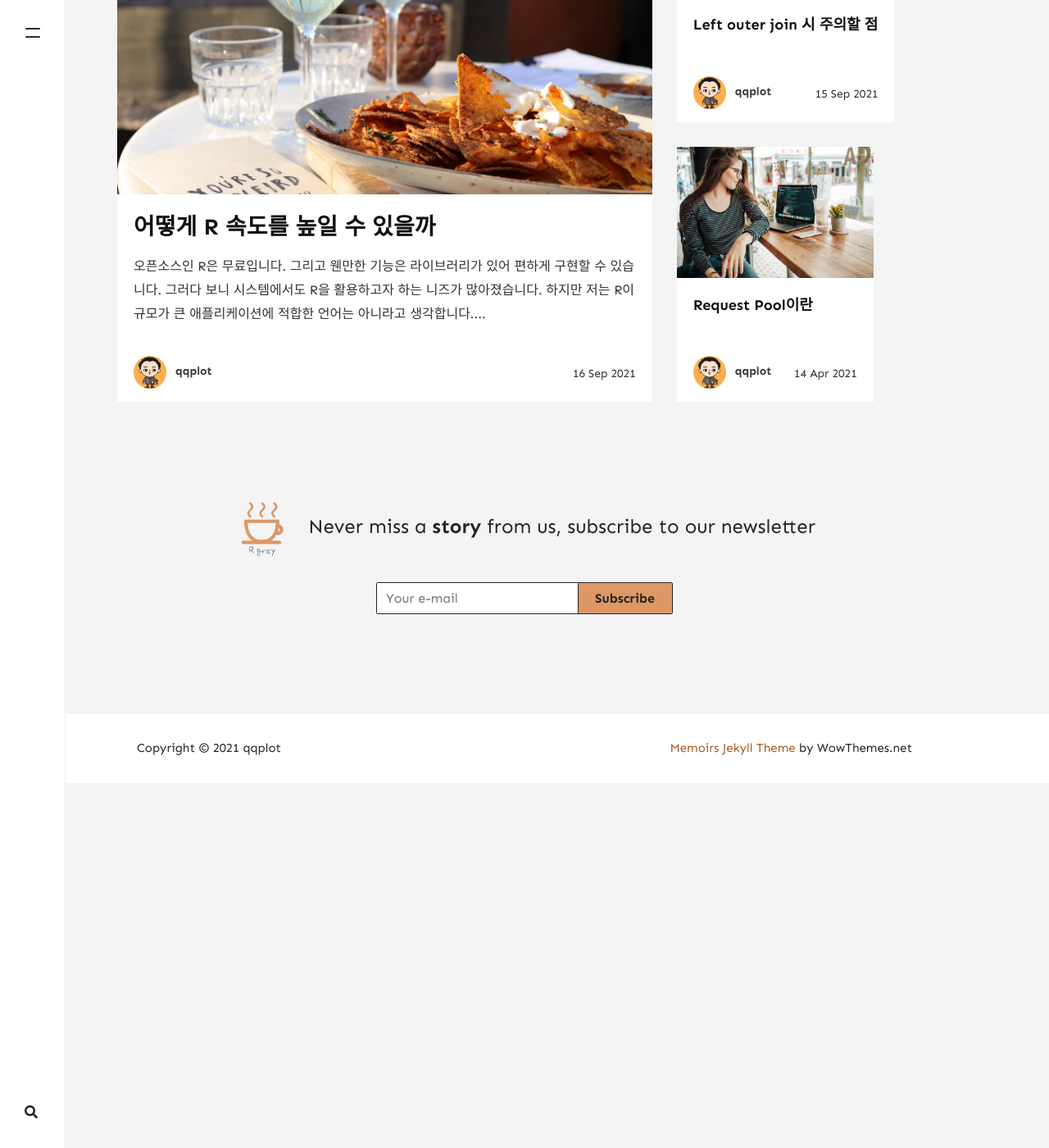
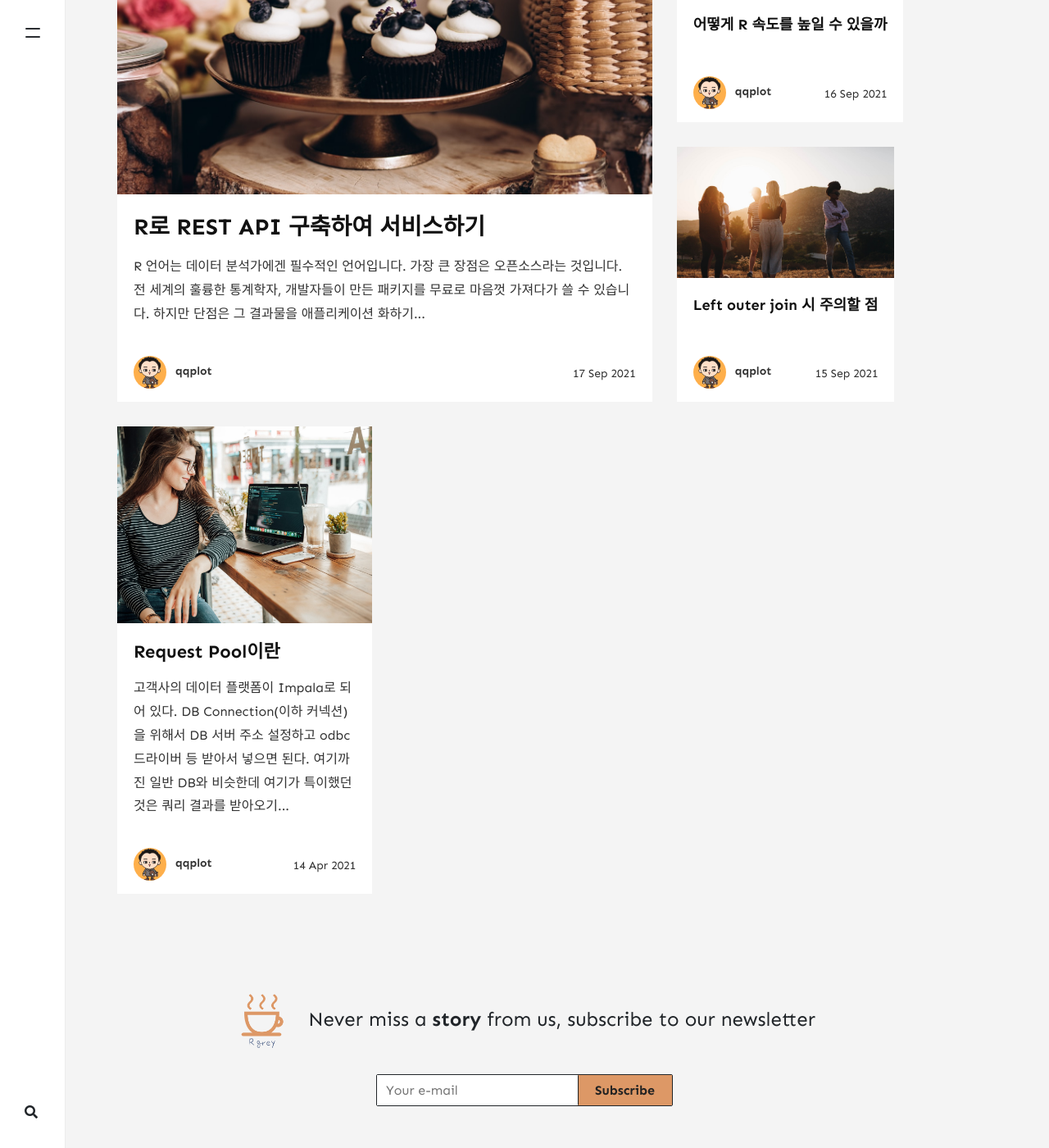
Before and after one commit to qqplot/qqplot.github.io, a Jekyll site: the page built from index.html, in a window 1280 px wide and 1400 px high, scrolled down 509 px. Shown: the whole window at 82% size. Built offline with Jekyll 4.4.1, drawn with Linux system fonts in a browser that asks for light colours; nearby versions of some CDN libraries; the list of posts is cut into pages by our own code; comment, search, counter and statistics services are not loaded; before the commit the page ends 1464 px from its top, so only the background shows below that; some of the changed lines change nothing that is shown.

Commit message:
post upload

````diff
--- a/_posts/2021-09-16-r_speed.md
+++ b/_posts/2021-09-16-r_speed.md
@@ -112,7 +112,9 @@ R은 고급언어입니다. 더 Fancy 해서 고급언어가 아니라 C나 C++
 
 특히 `rbind`를 사용한다면, data.table의 `rbindlist()` 함수로 교체하는 것을 추천합니다. 데이터를 다루다 보면 데이터셋끼리 합쳐야 하는 경우가 많습니다. 하지만 `cbind`처럼 열 합치기보다 행 합치기가 정말로 느립니다. 아래 링크는 dplyr의 `bind_rows()`까지 포함해서 속도를 비교하고 있습니다. 꼭 읽어보시길 바랍니다.
 
-https://rstudio-pubs-static.s3.amazonaws.com/406521_7fc7b6c1dc374e9b8860e15a699d8bb0.html
+
+
+[링크](https://rstudio-pubs-static.s3.amazonaws.com/406521_7fc7b6c1dc374e9b8860e15a699d8bb0.html)
 
 
 
@@ -220,3 +222,13 @@ total_dt <- foreach(chunk = isplitVector(1:nrow(data), chunks=8), .combine = rbi
 11. https://www.r-bloggers.com/2013/04/faster-higher-stonger-a-guide-to-speeding-up-r-code-for-busy-people/
 12. https://stackoverflow.com/questions/2908822/speed-up-the-loop-operation-in-r
 13. http://www.burns-stat.com/pages/Tutor/R_inferno.pdf
+
+
+
+
+
+------
+
+위 글은 2020년 12월 7일에 brunch에 올렸던 글입니다.
+
+[원문 보기](https://brunch.co.kr/@qqplot/101)
--- /dev/null
+++ b/_posts/2021-09-17-r_rest_api.md
@@ -0,0 +1,222 @@
+---
+layout: post
+title:  "R로 REST API 구축하여 서비스하기"
+author: qqplot
+categories: [ DataScience ]
+image: assets/images/7.jpg
+beforetoc: "데이터과학자가 혼자서 실시간 서비스 구현하기"
+toc: true
+---
+
+
+
+
+
+R 언어는 데이터 분석가에겐 필수적인 언어입니다. 가장 큰 장점은 오픈소스라는 것입니다. 전 세계의 훌륭한 통계학자, 개발자들이 만든 패키지를 무료로 마음껏 가져다가 쓸 수 있습니다. 하지만 단점은 그 결과물을 애플리케이션 화하기 어렵다는 것 입니다. R 스크립트를 PHP나 JAVA 등으로 호출하는 방법도 있습니다만, 이는 다른 언어와 혼용해서 작성해야 하는 부담이 있습니다.  R 언어만을 이용하여 API를 작성하여 웹 응용 프로그램을 개발했던 프로젝트 경험을 공유하고자 합니다.
+
+
+
+
+
+
+
+### 왜 데이터과학자가 서비스를 구현하는가?
+
+데이터 과학에 있어서 분석 결과물을 공유-적용하는 일은 굉장히 힘듭니다. 누구나 이해하기 쉽게 혹은 고객의 입맛에 맞게 써야한다는 문제는 차치하고, 개발한 알고리즘(모델)을 어떻게 적용해야 할지가 고민입니다. 기존의 애플리케이션에 추가 기능을 넣어야 할지, 단순 리포트로 제공할지, 아니면 분석-연구를 공유하고 끝낼지 고민의 방향은 다양합니다.
+
+
+
+게다가 규모가 작은 프로젝트라면 필요한 기술적 지원을 받기 어렵습니다. 프론트엔드, 백엔드, 데이터 엔지니어 등 다양한 역할을 우리(데이터 과학자)가 해야합니다. 여기에서 '분석만 할게요' 혹은 '알고리즘(모델)만 짤게요' 하고 손놓고 있을 수 없습니다. 왜냐하면 그 영세한 프로젝트의 대부분의 단가는 우리를 투입하는 데에 쓰였을 테니까요...
+
+
+
+
+
+
+
+### R을 가지고 실시간 서비스를 구현할 수 있을까?
+구현할 수 있습니다. 실시간이라는 말을 좋아하지는 않습니다만(실시간이란 없다고 생각하기에...), 여기서는 사용자가 요청할 때마다 전달한 파라미터로 R 알고리즘이 돌아간다라고 정의하겠습니다. 저의 경우에는 원하는 날짜를 던지면 해당 기간의 데이터를 DW에 질의해서 가져옵니다. 그 데이터를 기반으로 추천 알고리즘이 돌고, 결과를 JSON 방식으로 리포트 서버에 전달합니다.
+
+
+
+우선 R의 `plumber` 패키지를 불러옵니다. `service.R`는 웹 어플리케이션 서버(WAS)에 대한 정보가 있습니다. 실질적인 알고리즘은 `myfile.R`에 구현이 되어 있습니다.
+
+
+
+- 파일 구조
+
+
+![img](https://t1.daumcdn.net/thumb/R1280x0.fjpg/?fname=http://t1.daumcdn.net/brunch/service/user/1F9Q/image/9vnqPomzdNdHmg0SGG-yd-hvtAc.jpg)
+
+
+
+서비스에 대한 스크립트와 알고리즘 스크립트를 나누면서 로직 **관리가 쉬워진다는 장점**이 있습니다. 다만, myfile.R을 수정하면 **자동으로 서비스로 배포가 되지 않는 단점**이 있습니다. 수정할 때마다 서비스를 내렸다가 올려야 하는 부담이 있습니다.
+
+
+
+```R
+# service.R
+setwd('./pgm/');getwd()
+libPath <- c("/home", .libPaths())
+library("plumber", lib.loc= libPath)
+r <- plumb("myfile.R")  # Where 'myfile.R' is the location of the file shown above
+r$run(host="0.0.0.0", port=8000)
+```
+
+
+
+```R
+# myfile.R
+#* @get /mean
+normalMean <- function(samples=10){
+    data <- rnorm(samples)
+    return(mean(data))
+}
+```
+
+
+
+REST API에서 URI 설계는 마치 주석처럼 보이는 구문을 통해서 합니다. `myfile.R`에서 보면 `#* @get` 이라는 구문 뒤에 오는 내용이 uri입니다. 파라미터는 그 아래 함수의 파라미터로 자동으로 설정됩니다. 예를 들어, `normalMean` 함수를 호출하는 uri는 다음과 같습니다.
+
+
+
+```http
+http://0.0.0.0/find?samples=1000
+```
+
+
+
+### HTTPs 문제 발생!
+
+열심히 REST API 서비스를 만들어 놓았더니 SAS 리포트 솔루션이 http 통신은 거부하고 **https만 허용하는 문제가 발생**했습니다. 그래서 방법을 고심하다가 plumber 서버 앞에 서버를 하나 더 두기로 했습니다. 그것이 **NginX**입니다. 이런 걸 **리버스 프록시(Reverse Proxy)**라고 하더군요.
+
+
+
+plumber 패키지만 쓰면 https로 서비스를 할 수 없습니다. 이렇게 단호하게 말할 수 있는 이유는 plumber 패키지 공식 문서에서도 RStudio의 Connect나 디지털오션(DigitalOcean), PM2 등을 이용하라고 나와 있기 때문입니다. 그러나 이 방법은 추가적인 비용이 발생합니다.
+
+
+
+http로 서비스 요청이 오면 NginX가 https로 리다이렉트하는 방식입니다. key는 openssl을 이용해서 만들어줍니다. 자세한 방법은 구글링하면 쉽게 알 수 있습니다.
+
+
+
+- 웹 서비스 아키텍쳐
+
+![img](https://t1.daumcdn.net/thumb/R1280x0.fjpg/?fname=http://t1.daumcdn.net/brunch/service/user/1F9Q/image/X3NdAKqc6iii_jLWtlYfQFGA2T8.jpg)
+
+
+
+단순히 HTTPS를 쓰기 위해서 NginX를 도입했지만, 공부를 하다보니 아주 좋은 기능이 많았습니다. plumber로만 직접 사용자의 요청을 처리하게 하면 3~4명의 요청에도 서버가 응답을 처리하지 못 합니다. 이는 R이 단일 프로세스이기 때문에 생기는 문제입니다. 이를 해결하기 위해선 도커를 가지고 여러 프로세스를 띄우는 방법이 있다고 합니다만, 추후에 다루겠습니다.
+
+
+
+
+
+```nginx
+# nginx.conf
+user  nginx;
+worker_processes  1;
+
+error_log  /var/log/nginx/error.log warn;
+pid        /var/run/nginx.pid;
+
+events {
+    worker_connections  1024;
+}
+
+http {
+    include       /etc/nginx/mime.types;
+    default_type  application/octet-stream;
+
+    server {
+
+            listen 80;
+            server_name 0.0.0.0;
+            return 301 https://$host$request_uri;
+    }
+
+    server {
+            listen 443 ssl http2;
+            server_name 0.0.0.0;
+            ssl_certificate /etc/nginx/private.crt;
+            ssl_certificate_key /etc/nginx/private.key;
+
+            location / {
+                     proxy_pass http://0.0.0.0:8000/;
+                     proxy_redirect http://:8000/ $schem0.0.0.0e://$host/;
+                     proxy_connect_timeout 600;
+                     proxy_send_timeout 600;
+                     proxy_read_timeout 600;
+            }
+    }
+
+    log_format  main  '$remote_addr - $remote_user [$time_local] "$request" '
+                      '$status $body_bytes_sent "$http_referer" '
+                      '"$http_user_agent" "$http_x_forwarded_for"';
+
+    access_log  /var/log/nginx/access.log  main;
+
+    sendfile        on;
+    #tcp_nopush     on;
+    keepalive_timeout  650;
+    #gzip  on;
+    include /etc/nginx/conf.d/*.conf;
+}
+```
+
+
+
+
+
+물론 NginX를 사용해도 멀티 프로세싱이 되진 않지만, plumber 패키지는 응답에 대한 제한시간을 옵션으로 지정할 수 없습니다. 무슨 말이냐면, 1번 작업요청이 5분이 넘어가고 10분이 넘어가도 2번, 3번 요청은 하염없이 기다리고만 있어야 한다는 뜻입니다. 안그래도 화장실이 한 칸 뿐인데 사용시간 제한도 없으면 난감할 것입니다.
+
+
+
+nginx를 통해서 응답시간이 10분을 넘어가면 503 오류를 뱉도록 했습니다. 설정도 아주 간단합니다. proxy_connect_timeout 등 옵션을 nginx.conf 파일에 적어주면 됩니다. 알고리즘 자체가 10분을 넘어가진 않지만, 그 뒤 DB와의 통신에서 시간이 오래 걸릴 때가 많았습니다. DB 서버가 cpu 100%를 치는 경우가 많아서 응답이 감감무소식인 시간대가 있었습니다.
+
+
+
+또한 plumber 서버가 무리하지 않게 요청을 순차적으로 처리하게 해주고, 작업요청을 처리해주는 worker 프로세스를 4개를 띄워서 많은 요청이 한꺼번에 와도 기다리면 응답을 받을 수 있게 해주었습니다.
+
+
+
+
+
+
+
+
+
+### R로 모든 것을 가능하게 만들다
+
+결과적으로 R 언어만으로 RESTful API를 구현함으로써, 데이터 과학자가 보다 쉽고 유연하게 애플리케이션 설계가 가능해졌습니다. 무엇보다 대부분의 상용 솔루션과 연동을 할 수 있는 방법입니다. REST API가 아닌 다른 연동 방식들은 서버 원격 제어를 통해 R 스크립트를 직접 실행한다든지 R 내부에서 HTML를 작성해서 리턴하는 방식입니다. 이는 유연하지 못할 뿐더러, 데이터 과학자가 모형 만들기도 바쁜데, 너무나 시간이 걸리는 작업이 되어 버립니다.
+
+
+
+다만 R로 대규모 서비스를 만드는 것은 추천하지 않겠습니다. 해당 자료가 많이 없을 뿐더러 사용자가 많을 때에 처리 속도나 안정성 면에서 검증이 안되었기 때문입니다. 다만 저의 프로젝트에서는 사용자가 월 120명 정도이고 빠른 응답속도를 요구받는 상황도 아니었습니다. 그리고 일 배치로 3개월, 1개월, 1주일에 대한 추천결과도 동시에 서비스했기 때문에 실시간 서비스의 부하가 크지 않았습니다.
+
+
+
+공부를 하다보니, 도커를 이용하면 더 안정적이고 편하게 서버 작업을 할 수 있다는 것을 알게 되었습니다. 도커도 결국 NginX를 쓰는 것이긴 하지만, 공부를 해봐야겠다는 생각이 들었습니다. 도커를 공부할 좋은 방법이 있을까요.. 참 백엔드 엔지니어 분들이 대단하다고 느껴집니다.
+
+
+
+
+
+### 참고
+
+- https://medium.com/@JB_Pleynet/how-to-do-an-efficient-r-api-81e168562731
+- https://statkclee.github.io/parallel-r/r-restful-api-test.html
+- https://www.rplumber.io/
+- http://journal.hsst.or.kr/DATA/pdf/v9_1_39.pdf
+
+
+
+
+
+------
+
+
+
+위 글을 2020년 8월에 brunch에 올린 글입니다.
+
+[원문 보기](https://brunch.co.kr/@qqplot/85)
````
